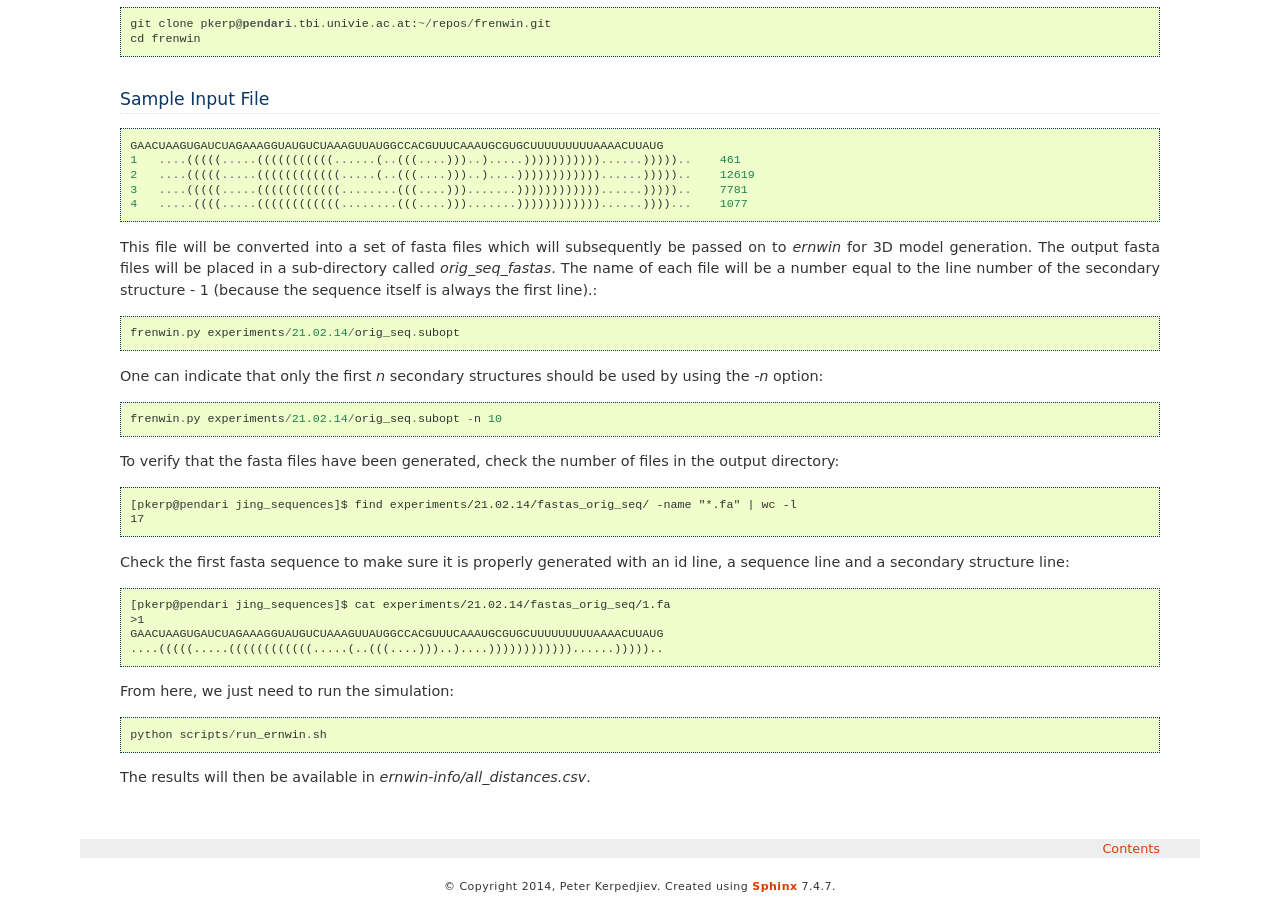
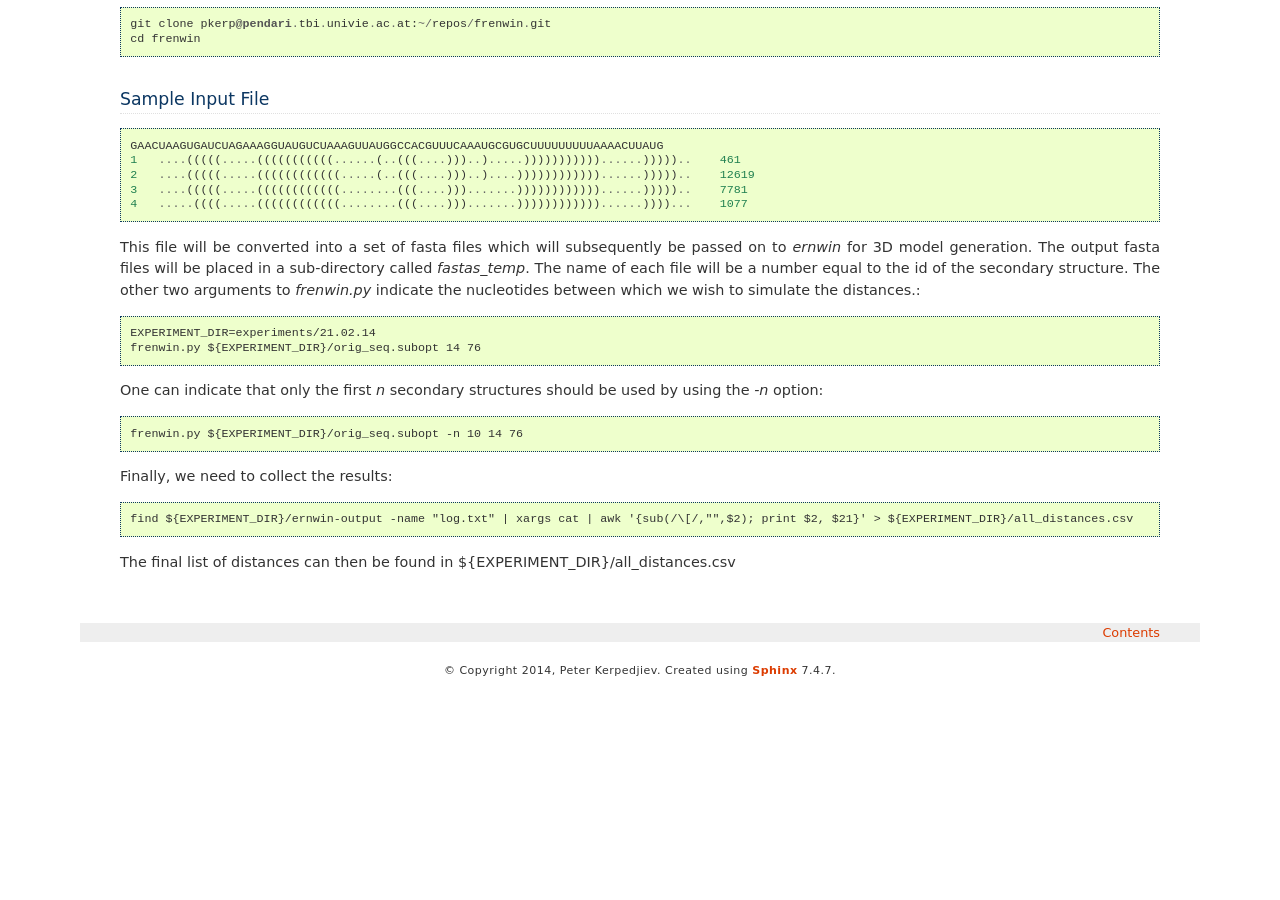
Before and after one commit to pkerpedjiev/frenwin, a Sphinx documentation site: the page built from doc/index.rst, in a window 1280 px wide and 900 px high, scrolled down 918 px. Built offline with Sphinx 7.4.7, drawn with Linux system fonts in a browser that asks for light colours; after the commit the page ends 1606 px from its top, so only the background shows below that.

Commit message:
Updates to the workflow

```diff
--- a/doc/index.rst
+++ b/doc/index.rst
@@ -6,7 +6,10 @@
 FRET Simulation using Subotimal Secondary Structures
 ====================================================
 
-Frenwin is a pipeline for simulating FRET experiments using RNAsubopt_ and the coarse-grain RNA modelling framework 'ernwin'. The user must provide an input file generated by RNAsubopt, with the sequence placed in the top line as in the example below.
+Frenwin is a pipeline for simulating FRET experiments using RNAsubopt_ and the
+coarse-grain RNA modelling framework 'ernwin'. The user must provide an input
+file generated by RNAsubopt, with the sequence placed in the top line as in the
+example below.
 
 
 .. _RNAsubopt: http://www.tbi.univie.ac.at/~ronny/RNA/RNAsubopt.html
@@ -25,7 +28,8 @@ Python Packages
 forgi
 .....
 
-forgi is required by the 3D model creation software `ernwin`. It needs to be downloaded and installed::
+forgi is required by the 3D model creation software `ernwin`. It needs to be
+downloaded and installed::
 
     git clone https://github.com/pkerpedjiev/forgi.git
     cd forgi
@@ -35,8 +39,9 @@ forgi is required by the 3D model creation software `ernwin`. It needs to be dow
 ernwin
 ......
 
-ernwin is a program for modelling a coarse grain representation of 3D RNA structure. When cloning
-the repository, replace `pkerp` with your tbi username::
+ernwin is a program for modelling a coarse grain representation of 3D RNA
+structure. When cloning the repository, replace `pkerp` with your tbi
+username::
 
     git clone pkerp@pendari.tbi.univie.ac.at:~/repos/ernwin.git
     cd ernwin
@@ -45,8 +50,9 @@ the repository, replace `pkerp` with your tbi username::
 frenwin
 .......
 
-frenwin is the framework for using ernwin and a list of suboptimal structures to simulate FRET experiments.
-When cloning the repository, replace `pkerp` with your tbi username::
+frenwin is the framework for using ernwin and a list of suboptimal structures
+to simulate FRET experiments.  When cloning the repository, replace `pkerp`
+with your tbi username::
 
     git clone pkerp@pendari.tbi.univie.ac.at:~/repos/frenwin.git
     cd frenwin
@@ -63,28 +69,23 @@ Sample Input File
     4   .....((((.....((((((((((((........(((....))).......))))))))))))......))))...    1077
 
 
-This file will be converted into a set of fasta files which will subsequently be passed on to `ernwin` for 3D model generation. The output fasta files will be placed in a sub-directory called `orig_seq_fastas`. The name of each file will be a number equal to the line number of the secondary structure - 1 (because the sequence itself is always the first line).::
+This file will be converted into a set of fasta files which will subsequently
+be passed on to `ernwin` for 3D model generation. The output fasta files will
+be placed in a sub-directory called `fastas_temp`. The name of each file will
+be a number equal to the id of the secondary structure. The other two arguments
+to `frenwin.py` indicate the nucleotides between which we wish to simulate the
+distances.::
 
-    frenwin.py experiments/21.02.14/orig_seq.subopt
+    EXPERIMENT_DIR=experiments/21.02.14
+    frenwin.py ${EXPERIMENT_DIR}/orig_seq.subopt 14 76
 
-One can indicate that only the first *n* secondary structures should be used by using the `-n` option::
+One can indicate that only the first *n* secondary structures should be used by
+using the `-n` option::
 
-   frenwin.py experiments/21.02.14/orig_seq.subopt -n 10
+   frenwin.py ${EXPERIMENT_DIR}/orig_seq.subopt -n 10 14 76
 
-To verify that the fasta files have been generated, check the number of files in the output directory::
+Finally, we need to collect the results::
 
-    [pkerp@pendari jing_sequences]$ find experiments/21.02.14/fastas_orig_seq/ -name "*.fa" | wc -l
-    17
+    find ${EXPERIMENT_DIR}/ernwin-output -name "log.txt" | xargs cat | awk '{sub(/\[/,"",$2); print $2, $21}' > ${EXPERIMENT_DIR}/all_distances.csv
 
-Check the first fasta sequence to make sure it is properly generated with an id line, a sequence line and a secondary structure line::
-
-    [pkerp@pendari jing_sequences]$ cat experiments/21.02.14/fastas_orig_seq/1.fa
-    >1
-    GAACUAAGUGAUCUAGAAAGGUAUGUCUAAAGUUAUGGCCACGUUUCAAAUGCGUGCUUUUUUUUUAAAACUUAUG
-    ....(((((.....((((((((((((.....(..(((....)))..)....))))))))))))......)))))..
-
-From here, we just need to run the simulation::
-
-    python scripts/run_ernwin.sh
-
-The results will then be available in `ernwin-info/all_distances.csv`.
+The final list of distances can then be found in ${EXPERIMENT_DIR}/all_distances.csv
```
Also changed, not shown: 1 other file.
